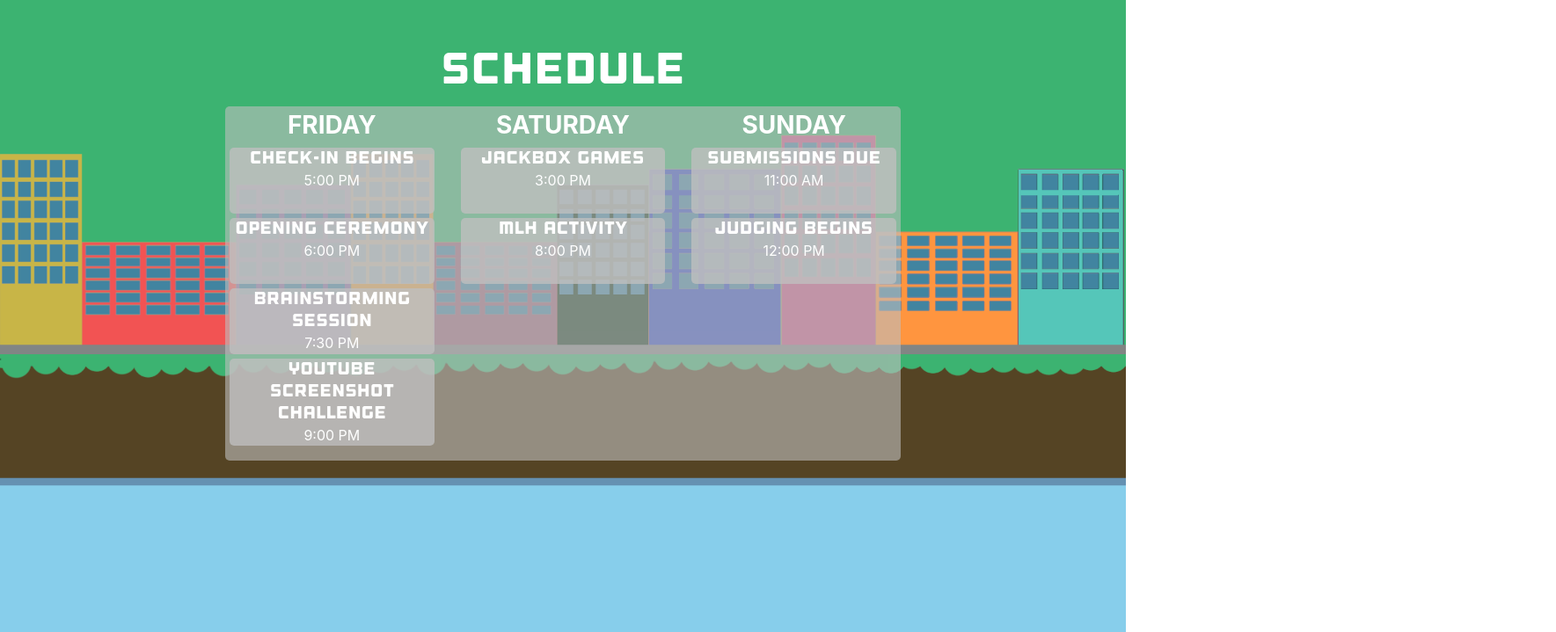
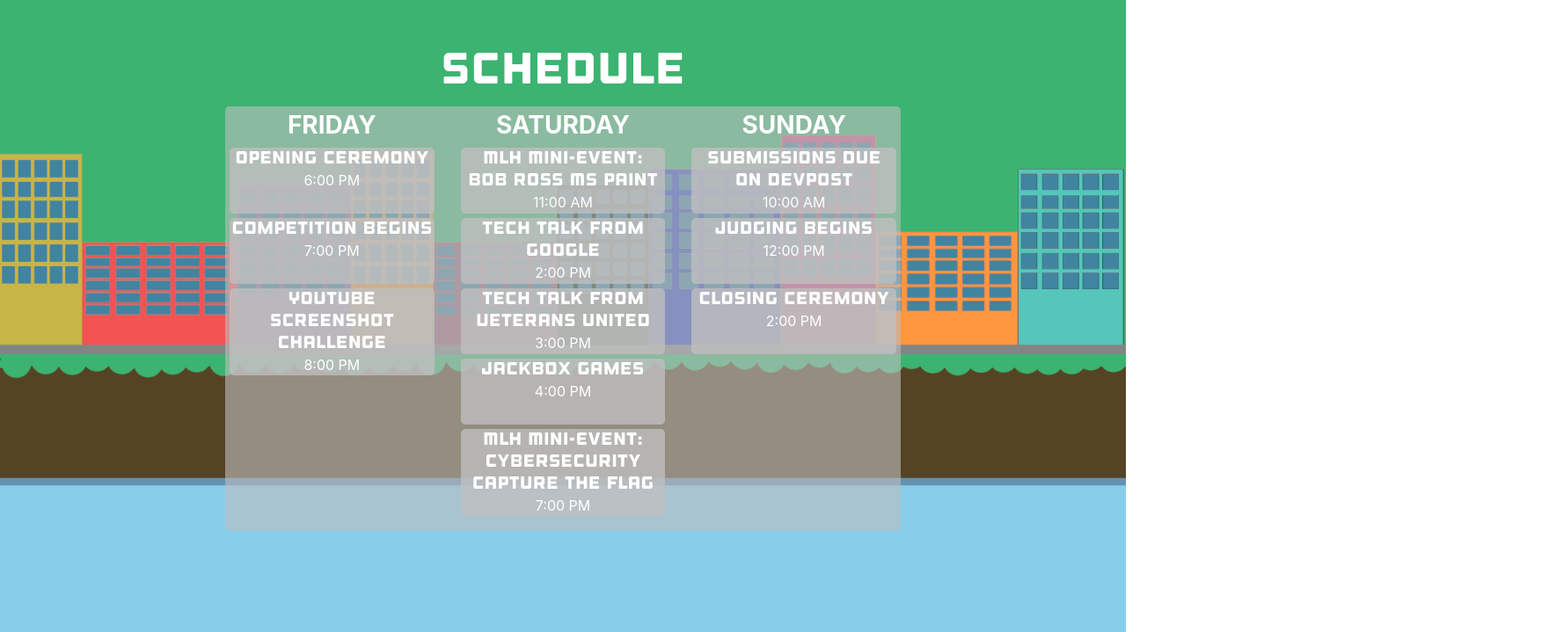
Before and after one commit to Mizzou-Computing-Association/th-site-2020, a plain HTML site: page index.html in a window 1280 px wide. Shown: the part 1793-2512 px from the top of the page at 88% size, 1769 px wide, since content can reach past the window. Drawn offline with nearby package versions, Linux system fonts and the light colour scheme; animation ran at ten frames a second.

Commit message:
Update sponsors, schedule, and prizes

```diff
--- a/index.html
+++ b/index.html
@@ -253,16 +253,6 @@
           <div class="card-schedule">
             <div class="card-title">
               <h4>
-                Check-In Begins
-              </h4>
-              <p class="card-text">
-                5:00 PM
-              </p>
-            </div>
-          </div>
-          <div class="card-schedule">
-            <div class="card-title">
-              <h4>
                 Opening Ceremony
               </h4>
               <p class="card-text">
@@ -273,10 +263,10 @@
           <div class="card-schedule">
             <div class="card-title">
               <h4>
-                Brainstorming Session
+                Competition Begins
               </h4>
               <p class="card-text">
-                7:30 PM
+                7:00 PM
               </p>
             </div>
           </div>
@@ -286,7 +276,7 @@
                 YouTube Screenshot Challenge
               </h4>
               <p class="card-text">
-                9:00 PM
+                8:00 PM
               </p>
             </div>
           </div>
@@ -296,7 +286,27 @@
           <div class="card-schedule">
             <div class="card-title">
               <h4>
-                Jackbox Games
+                MLH Mini-Event: Bob Ross MS Paint
+              </h4>
+              <p class="card-text">
+                11:00 AM
+              </p>
+            </div>
+          </div>
+          <div class="card-schedule">
+            <div class="card-title">
+              <h4>
+                Tech Talk from Google
+              </h4>
+              <p class="card-text">
+                2:00 PM
+              </p>
+            </div>
+          </div>
+          <div class="card-schedule">
+            <div class="card-title">
+              <h4>
+                Tech Talk from Veterans United
               </h4>
               <p class="card-text">
                 3:00 PM
@@ -306,10 +316,20 @@
           <div class="card-schedule">
             <div class="card-title">
               <h4>
-                MLH Activity
+                Jackbox Games
               </h4>
               <p class="card-text">
-                8:00 PM
+                4:00 PM
+              </p>
+            </div>
+          </div>
+          <div class="card-schedule">
+            <div class="card-title">
+              <h4>
+                MLH Mini-Event: Cybersecurity Capture the Flag
+              </h4>
+              <p class="card-text">
+                7:00 PM
               </p>
             </div>
           </div>
@@ -319,10 +339,10 @@
           <div class="card-schedule">
             <div class="card-title">
               <h4>
-                Submissions Due
+                Submissions Due on DevPost
               </h4>
               <p class="card-text">
-                11:00 AM
+                10:00 AM
               </p>
             </div>
           </div>
@@ -333,6 +353,16 @@
               </h4>
               <p class="card-text">
                 12:00 PM
+              </p>
+            </div>
+          </div>
+          <div class="card-schedule">
+            <div class="card-title">
+              <h4>
+                Closing Ceremony
+              </h4>
+              <p class="card-text">
+                2:00 PM
               </p>
             </div>
           </div>
@@ -377,11 +407,11 @@
             </div>
             <div class="col-sm">
               <h3>Second</h3>
-              <p>GoPro</p>
+              <p>GoPro HERO7</p>
             </div>
             <div class="col-sm">
               <h3>Third</h3>
-              <p>3D Printer</p>
+              <p>Ender-3 3D Printer</p>
             </div>
           </div>
         </div>
@@ -395,7 +425,7 @@
             </div>
             <div class="col-sm">
               <h3>Second</h3>
-              <p>Speaker</p>
+              <p>JBL Clip 3</p>
             </div>
           </div>
         </div>
@@ -409,7 +439,7 @@
             </div>
             <div class="col-sm">
               <h3>Second</h3>
-              <p>Charging Pad</p>
+              <p>Anker Wireless Charging Pad</p>
             </div>
           </div>
         </div>
@@ -424,10 +454,11 @@
             <div class="col-sm">
               <h2>Female Hack</h2>
               <h3>Winner</h3>
-              <p>Smartwatch</p>
+              <p>Galaxy Watch Active</p>
             </div>
           </div>
         </div>
+        <p>For info on sponsor and MLH prizes, visit <a href="https://th20.devpost.com">th20.devpost.com</a>!</p>
       </div>
     </div>
     <img src="pictures/waves.png" id="waves">
@@ -468,6 +499,12 @@
       </div>
       <div class="bronze-sponsor">
         <a target="_blank" href="https://www.shelterinsurance.com/"><img src="pictures/sponsors/shelter.png"></a>
+      </div>
+      <div class="bronze-sponsor">
+        <a target="_blank" href="https://www.google.com/"><img src="pictures/sponsors/google.png"></a>
+      </div>
+      <div class="bronze-sponsor">
+        <a target="_blank" href="https://www.echoar.xyz/"><img src="pictures/sponsors/echoAR.png"></a>
       </div>
     </div>
   </div>
```
Also changed, not shown: main.css (+0 -136 lines), pictures/sponsors/echoAR.png (added), pictures/sponsors/google.png (added).
